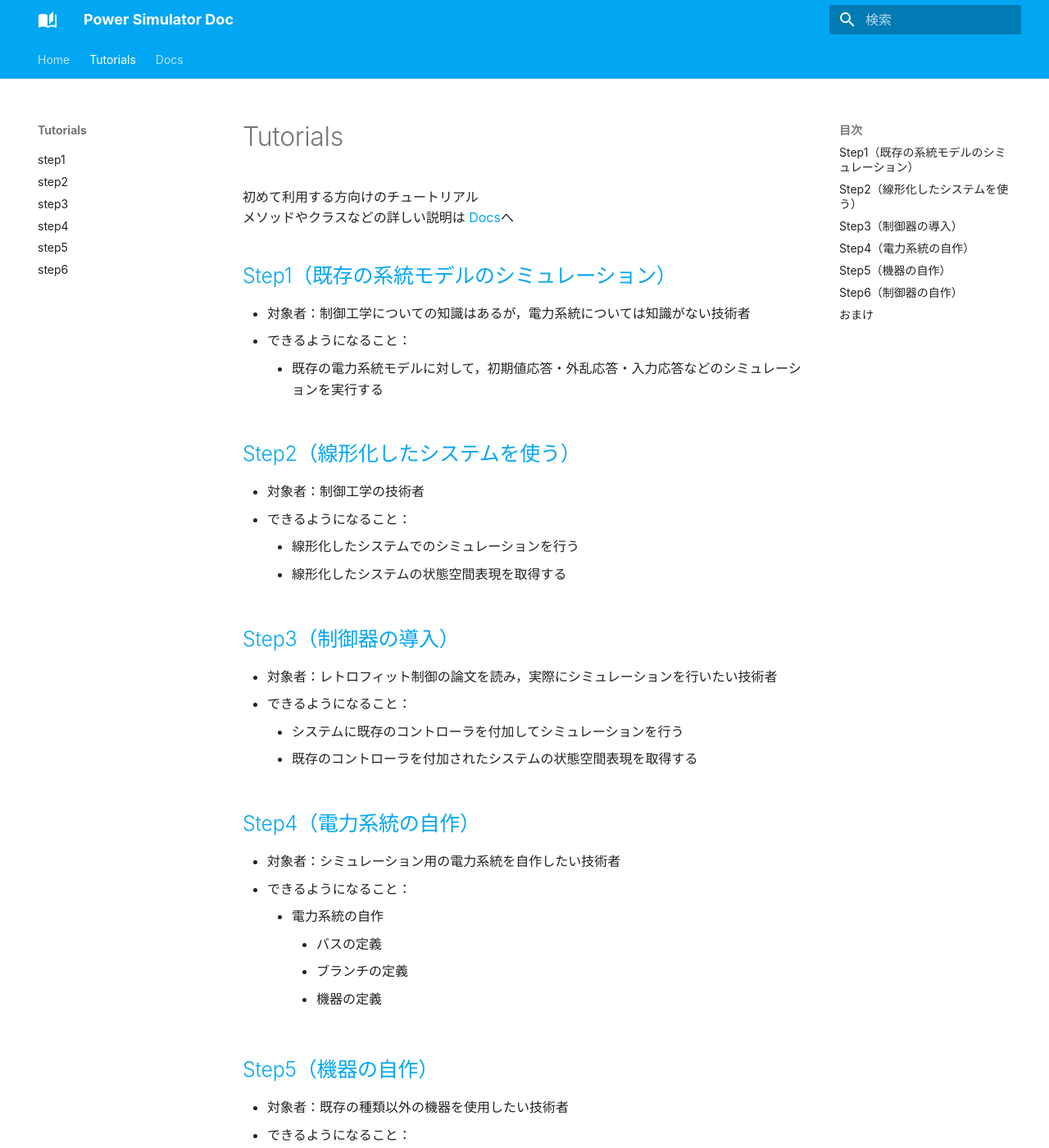
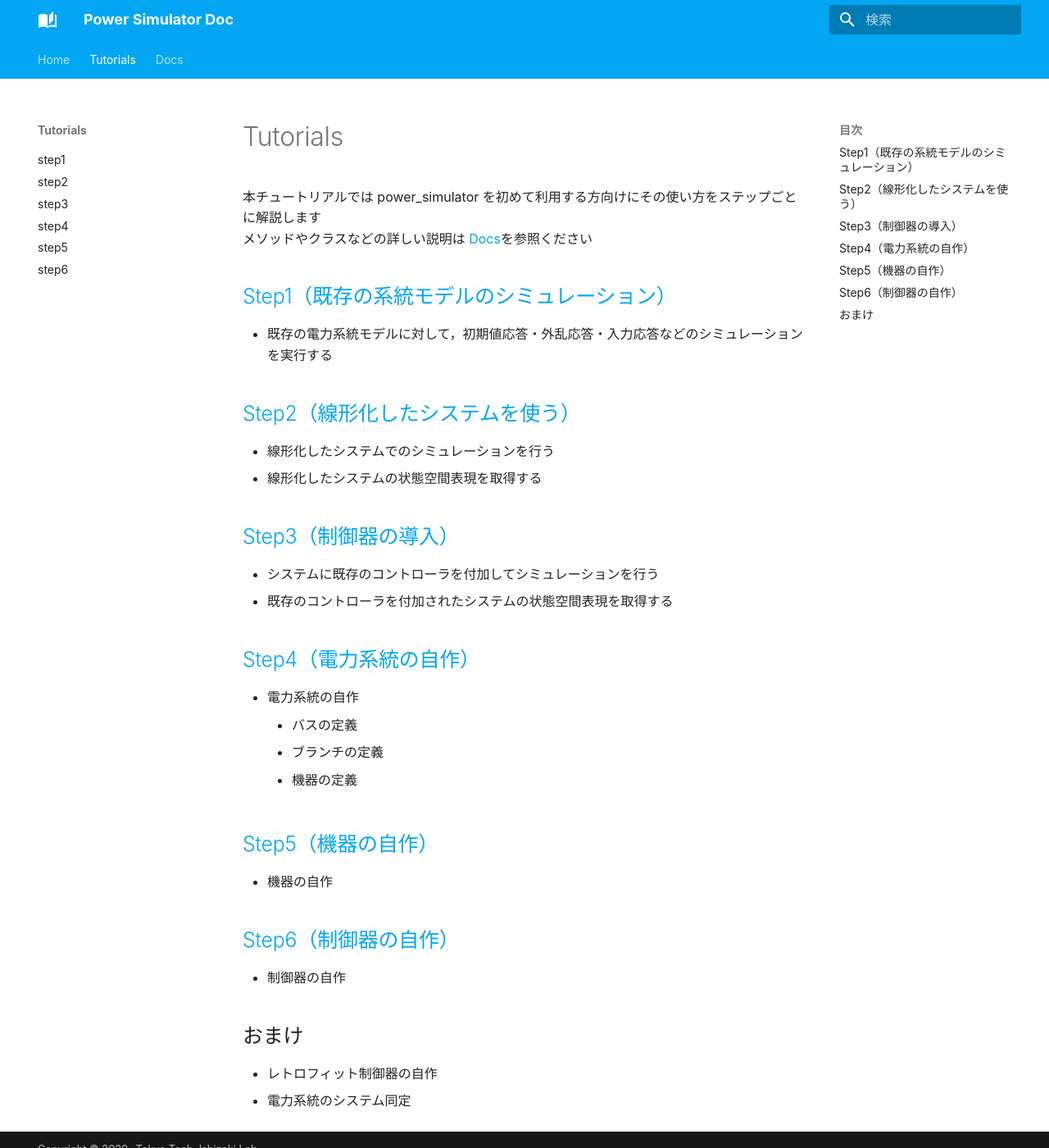
Before and after one commit to takahiro-kawaguchi/power_simulator_doc, an MkDocs documentation site: the page built from docs/Tutorials/tutorials.md, in a window 1280 px wide and 1400 px high. Shown: the whole window at 82% size. Built offline with MkDocs 1.6.1 and Material for MkDocs 9.7.7, drawn with Linux system fonts in a browser that asks for light colours; some web fonts are replaced; some of the changed text lies outside the part shown.

```diff
--- a/docs/Tutorials/tutorials.md
+++ b/docs/Tutorials/tutorials.md
@@ -1,48 +1,36 @@
 # Tutorials
 
-初めて利用する方向けのチュートリアル
-メソッドやクラスなどの詳しい説明は [Docs](../Docs/docs.md)へ
+本チュートリアルでは power_simulator を初めて利用する方向けにその使い方をステップごとに解説します
+メソッドやクラスなどの詳しい説明は [Docs](../Docs/docs.md)を参照ください
 
 ## [Step1（既存の系統モデルのシミュレーション）](./step1.md)
 
-- 対象者：制御工学についての知識はあるが，電力系統については知識がない技術者
-- できるようになること：
-    - 既存の電力系統モデルに対して，初期値応答・外乱応答・入力応答などのシミュレーションを実行する
+- 既存の電力系統モデルに対して，初期値応答・外乱応答・入力応答などのシミュレーションを実行する
 
 ## [Step2（線形化したシステムを使う）](./step2.md)
 
-- 対象者：制御工学の技術者
-- できるようになること：
-    - 線形化したシステムでのシミュレーションを行う
-    - 線形化したシステムの状態空間表現を取得する
+- 線形化したシステムでのシミュレーションを行う
+- 線形化したシステムの状態空間表現を取得する
 
 ## [Step3（制御器の導入）](./step3.md)
 
-- 対象者：レトロフィット制御の論文を読み，実際にシミュレーションを行いたい技術者
-- できるようになること：
-    - システムに既存のコントローラを付加してシミュレーションを行う
-    - 既存のコントローラを付加されたシステムの状態空間表現を取得する
+- システムに既存のコントローラを付加してシミュレーションを行う
+- 既存のコントローラを付加されたシステムの状態空間表現を取得する
 
 ## [Step4（電力系統の自作）](./step4.md)
 
-- 対象者：シミュレーション用の電力系統を自作したい技術者
-- できるようになること：
-    - 電力系統の自作
-        - バスの定義
-        - ブランチの定義
-        - 機器の定義
+- 電力系統の自作
+    - バスの定義
+    - ブランチの定義
+    - 機器の定義
 
 ## [Step5（機器の自作）](./step5.md)
 
-- 対象者：既存の種類以外の機器を使用したい技術者
-- できるようになること：
-    - 機器の自作
+- 機器の自作
 
 ## [Step6（制御器の自作）](./step6.md)
 
-- 対象者：既存の種類以外の制御器を使いたい技術者
-- できるようになること：
-    - 制御器の自作
+- 制御器の自作
 
 ## おまけ
 
```
Also changed, not shown: docs/index.md (+7 -4 lines).
